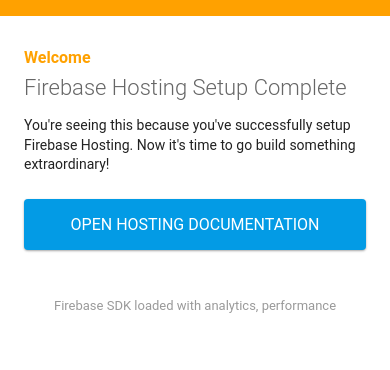
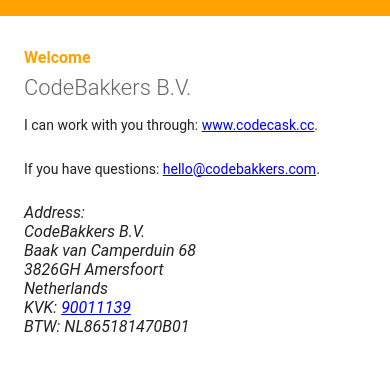
Before and after one commit to spike1292/codebakkers.com, a website: page public/index.html in a window 390 px wide. Drawn offline with Linux system fonts and the light colour scheme; some packages are replaced by stand-ins of ours.

Commit message:
codebakkers mvp

```diff
--- /dev/null
+++ b/public/css-stuff.css
@@ -0,0 +1,45 @@
+body {
+  background: #eceff1;
+  color: rgba(0, 0, 0, 0.87);
+  font-family: Roboto, Helvetica, Arial, sans-serif;
+  margin: 0;
+  padding: 0;
+}
+#message {
+  background: white;
+  max-width: 360px;
+  margin: 100px auto 16px;
+  padding: 32px 24px 16px;
+  border-radius: 3px;
+}
+#message h2 {
+  color: #ffa100;
+  font-weight: bold;
+  font-size: 16px;
+  margin: 0 0 8px;
+}
+#message h1 {
+  font-size: 22px;
+  font-weight: 300;
+  color: rgba(0, 0, 0, 0.6);
+  margin: 0 0 16px;
+}
+#message p {
+  line-height: 140%;
+  margin: 16px 0 24px;
+  font-size: 14px;
+}
+#message {
+  box-shadow: 0 1px 3px rgba(0, 0, 0, 0.12), 0 1px 2px rgba(0, 0, 0, 0.24);
+}
+@media (max-width: 600px) {
+  body,
+  #message {
+    margin-top: 0;
+    background: white;
+    box-shadow: none;
+  }
+  body {
+    border-top: 16px solid #ffa100;
+  }
+}
--- a/public/index.html
+++ b/public/index.html
@@ -1,152 +1,35 @@
 <!DOCTYPE html>
-<html>
+<html lang="en">
   <head>
-    <meta charset="utf-8" />
-    <meta name="viewport" content="width=device-width, initial-scale=1" />
-    <title>Welcome to Firebase Hosting</title>
-
-    <!-- update the version number as needed -->
-    <script defer src="/__/firebase/10.1.0/firebase-app-compat.js"></script>
-    <!-- include only the Firebase features as you need -->
-    <!-- <script defer src="/__/firebase/10.1.0/firebase-auth-compat.js"></script> -->
-    <!-- <script defer src="/__/firebase/10.1.0/firebase-database-compat.js"></script> -->
-    <!-- <script defer src="/__/firebase/10.1.0/firebase-firestore-compat.js"></script> -->
-    <!-- <script defer src="/__/firebase/10.1.0/firebase-functions-compat.js"></script> -->
-    <!-- <script defer src="/__/firebase/10.1.0/firebase-messaging-compat.js"></script> -->
-    <!-- <script defer src="/__/firebase/10.1.0/firebase-storage-compat.js"></script> -->
-    <script
-      defer
-      src="/__/firebase/10.1.0/firebase-analytics-compat.js"
-    ></script>
-    <!-- <script defer src="/__/firebase/10.1.0/firebase-remote-config-compat.js"></script> -->
-    <script
-      defer
-      src="/__/firebase/10.1.0/firebase-performance-compat.js"
-    ></script>
-    <!--
-      initialize the SDK after all desired features are loaded, set useEmulator to false
-      to avoid connecting the SDK to running emulators.
-    -->
-    <script defer src="/__/firebase/init.js?useEmulator=true"></script>
-
-    <style media="screen">
-      body {
-        background: #eceff1;
-        color: rgba(0, 0, 0, 0.87);
-        font-family: Roboto, Helvetica, Arial, sans-serif;
-        margin: 0;
-        padding: 0;
-      }
-      #message {
-        background: white;
-        max-width: 360px;
-        margin: 100px auto 16px;
-        padding: 32px 24px;
-        border-radius: 3px;
-      }
-      #message h2 {
-        color: #ffa100;
-        font-weight: bold;
-        font-size: 16px;
-        margin: 0 0 8px;
-      }
-      #message h1 {
-        font-size: 22px;
-        font-weight: 300;
-        color: rgba(0, 0, 0, 0.6);
-        margin: 0 0 16px;
-      }
-      #message p {
-        line-height: 140%;
-        margin: 16px 0 24px;
-        font-size: 14px;
-      }
-      #message a {
-        display: block;
-        text-align: center;
-        background: #039be5;
-        text-transform: uppercase;
-        text-decoration: none;
-        color: white;
-        padding: 16px;
-        border-radius: 4px;
-      }
-      #message,
-      #message a {
-        box-shadow: 0 1px 3px rgba(0, 0, 0, 0.12), 0 1px 2px rgba(0, 0, 0, 0.24);
-      }
-      #load {
-        color: rgba(0, 0, 0, 0.4);
-        text-align: center;
-        font-size: 13px;
-      }
-      @media (max-width: 600px) {
-        body,
-        #message {
-          margin-top: 0;
-          background: white;
-          box-shadow: none;
-        }
-        body {
-          border-top: 16px solid #ffa100;
-        }
-      }
-    </style>
+    <meta charset="UTF-8" />
+    <meta name="viewport" content="width=device-width, initial-scale=1.0" />
+    <title>CodeBakkers</title>
+    <link rel="stylesheet" href="css-stuff.css" />
   </head>
   <body>
-    <div id="message">
+    <main id="message">
       <h2>Welcome</h2>
-      <h1>Firebase Hosting Setup Complete</h1>
+      <h1>CodeBakkers B.V.</h1>
       <p>
-        You're seeing this because you've successfully setup Firebase Hosting.
-        Now it's time to go build something extraordinary!
+        I can work with you through:
+        <a href="https://www.codecask.cc"> www.codecask.cc</a>.
       </p>
-      <a target="_blank" href="https://firebase.google.com/docs/hosting/"
-        >Open Hosting Documentation</a
-      >
-    </div>
-    <p id="load">Firebase SDK Loading&hellip;</p>
-
-    <script>
-      document.addEventListener("DOMContentLoaded", function () {
-        const loadEl = document.querySelector("#load");
-        // // 🔥🔥🔥🔥🔥🔥🔥🔥🔥🔥🔥🔥🔥🔥🔥🔥🔥🔥🔥🔥🔥🔥🔥🔥🔥🔥🔥🔥🔥🔥🔥
-        // // The Firebase SDK is initialized and available here!
-        //
-        // firebase.auth().onAuthStateChanged(user => { });
-        // firebase.database().ref('/path/to/ref').on('value', snapshot => { });
-        // firebase.firestore().doc('/foo/bar').get().then(() => { });
-        // firebase.functions().httpsCallable('yourFunction')().then(() => { });
-        // firebase.messaging().requestPermission().then(() => { });
-        // firebase.storage().ref('/path/to/ref').getDownloadURL().then(() => { });
-        firebase.analytics(); // call to activate
-        // firebase.analytics().logEvent('tutorial_completed');
-        firebase.performance(); // call to activate
-        //
-        // // 🔥🔥🔥🔥🔥🔥🔥🔥🔥🔥🔥🔥🔥🔥🔥🔥🔥🔥🔥🔥🔥🔥🔥🔥🔥🔥🔥🔥🔥🔥🔥
-
-        try {
-          let app = firebase.app();
-          let features = [
-            // 'auth',
-            // 'database',
-            // 'firestore',
-            // 'functions',
-            // 'messaging',
-            // 'storage',
-            "analytics",
-            // 'remoteConfig',
-            "performance",
-          ].filter((feature) => typeof app[feature] === "function");
-          loadEl.textContent = `Firebase SDK loaded with ${features.join(
-            ", "
-          )}`;
-        } catch (e) {
-          console.error(e);
-          loadEl.textContent =
-            "Error loading the Firebase SDK, check the console.";
-        }
-      });
-    </script>
+      <p>
+        If you have questions:
+        <a href="mailto:hello@codebakkers.com"> hello@codebakkers.com</a>.
+      </p>
+      <address>
+        Address:<br />
+        CodeBakkers B.V.<br />
+        Baak van Camperduin 68<br />
+        3826GH Amersfoort<br />
+        Netherlands<br />
+        KVK:
+        <a href="https://www.kvk.nl/bestellen/#/90011139000055764215">
+          90011139</a
+        ><br />
+        BTW: NL865181470B01
+      </address>
+    </main>
   </body>
 </html>
```
Also changed, not shown: public/404.html (+11 -22 lines).
